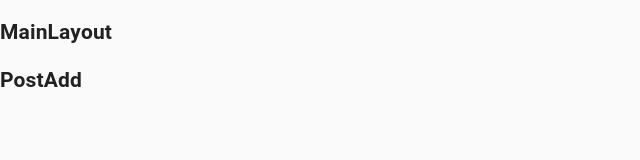
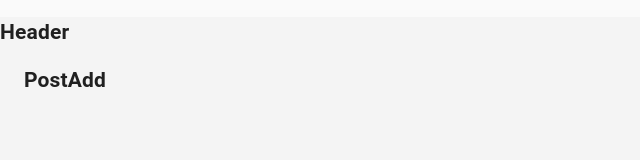
Before and after one commit to adam-goss94/annoucements-board, a React (Create React App) app: page /post/add in a window 1280 px wide. Shown: the top 160 px of the page, without its empty margins (0-640 px from the left). Built offline with nearby package versions, Linux system fonts and the light colour scheme.

Commit message:
Add MainLayout component

```diff
--- a/src/components/layout/MainLayout/MainLayout.js
+++ b/src/components/layout/MainLayout/MainLayout.js
@@ -6,12 +6,17 @@ import clsx from 'clsx';
 // import { connect } from 'react-redux';
 // import { reduxSelector, reduxActionCreator } from '../../../redux/exampleRedux.js';
 
+import Container from '@material-ui/core/Container';
+import { Header } from '../../layout/Header/Header';
+
 import styles from './MainLayout.module.scss';
 
 const Component = ({className, children}) => (
   <div className={clsx(className, styles.root)}>
-    <h2>MainLayout</h2>
-    {children}
+    <Header/>
+    <Container maxWidth='lg'>
+      {children}
+    </Container>
   </div>
 );
 
--- a/src/components/layout/MainLayout/MainLayout.module.scss
+++ b/src/components/layout/MainLayout/MainLayout.module.scss
@@ -1,4 +1,7 @@
 @import '../../../styles/settings.scss';
 
-// .root {
-// }
+.root {
+  background-color: $secondary-color;
+  min-height: 100vh;
+  padding-bottom: 60px;
+}
```
